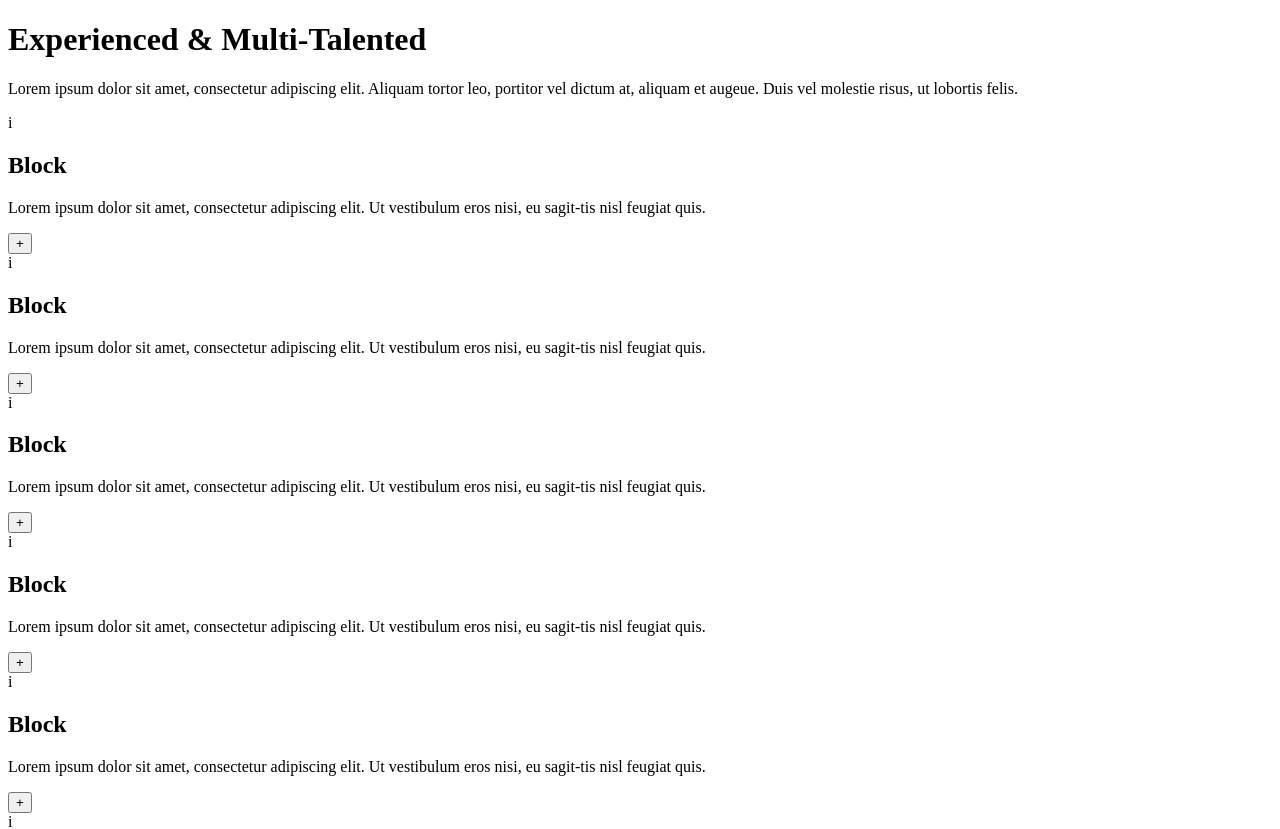
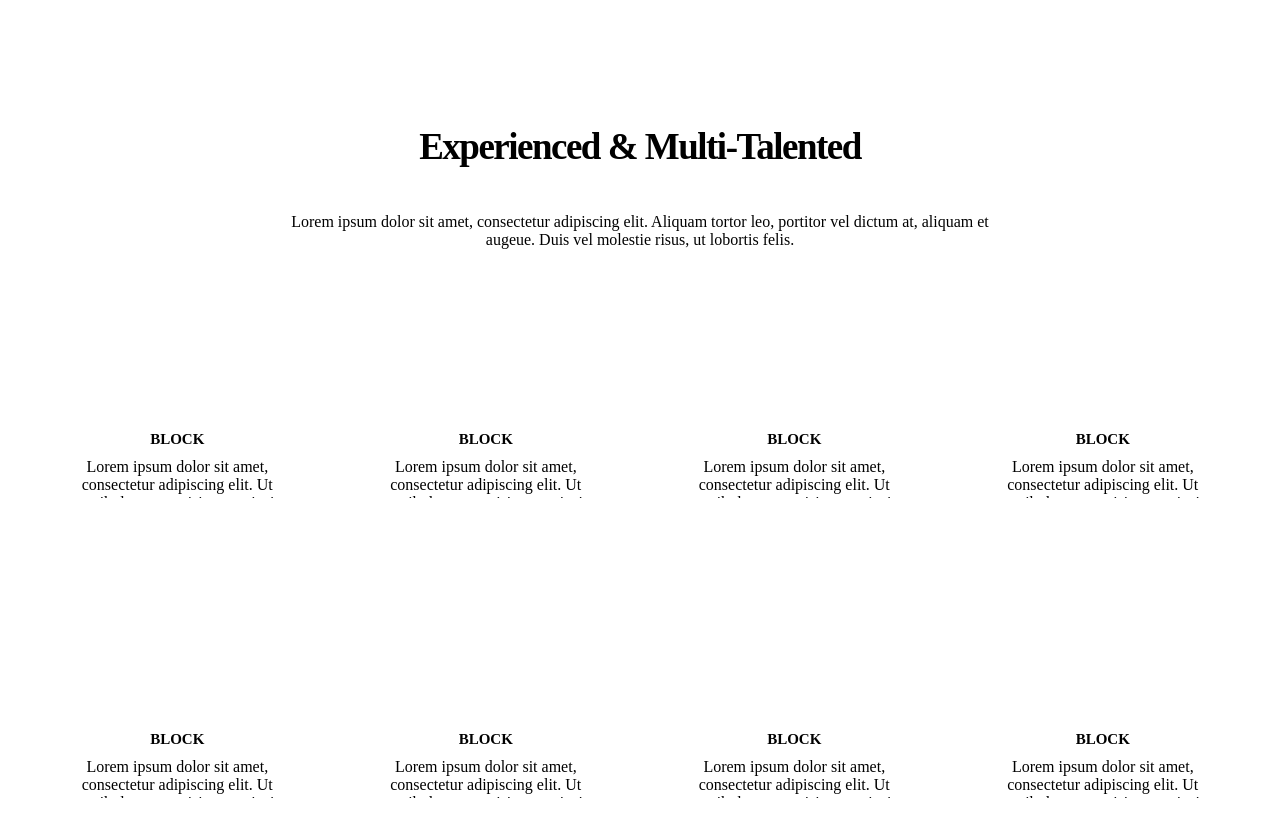
Before and after one commit to jasonvictorio/limesharp-test-2, a Nuxt app: page / in a window 1280 px wide. Shown: the top 829 px of the page. Built offline with nearby package versions, Linux system fonts and the light colour scheme.

Commit message:
Style block component and home page

```diff
--- a/components/BlockComponent.vue
+++ b/components/BlockComponent.vue
@@ -1,8 +1,7 @@
 <template>
   <div class="block">
     <div class="block-header">
-      i
-      <!-- <img class="block-icon" /> -->
+      <img class="block-icon" srcset="~/assets/icon-i_2x.png 2x" src="~/assets/icon-i.png"/>
     </div>
 
     <div class="block-body">
@@ -11,8 +10,9 @@
         {{ description }}
       </p>
       <button class="block-toggle" :class="{ active: isActive }">
-        +
-        <!-- <img src="" alt=""> -->
+        <img src="" alt="">
+        <img srcset="~/assets/icon-plus_2x.png 2x" src="~/assets/icon-plus.png"/>
+        <!-- <img srcset="~/assets/icon-minus_2x.png 2x" src="~/assets/icon-minus.png"/> -->
       </button>
     </div>
   </div>
@@ -35,3 +35,49 @@ export default {
   },
 }
 </script>
+
+<style scoped>
+  .block {
+    border-top-left-radius: 5px;
+    border-top-right-radius: 5px;
+    margin-bottom: 31px;
+    overflow: hidden;
+  }
+
+  .block-header {
+    background-color: var(--green);
+    padding: 32px 0 20px;
+  }
+
+  .block-body {
+    background-color: var(--black);
+    padding: 26px 15px 18px;
+  }
+
+  .block-title {
+    font-size: 15px;
+    margin-bottom: 10px;
+    text-transform: uppercase;
+  }
+
+  .block-description {
+    height: 2.5em;
+    margin: 0 auto 14px;
+    max-width: 230px;
+    overflow: hidden;
+  }
+
+  .block-toggle {
+    align-items: center;
+    appearance: none;
+    background-color: var(--gray-dark);
+    border-radius: 100%;
+    border: none;
+    display: flex;
+    height: 34px;
+    justify-content: center;
+    margin: 0 auto;
+    padding: 0;
+    width: 34px;
+  }
+</style>
--- a/pages/index.vue
+++ b/pages/index.vue
@@ -70,3 +70,42 @@ export default {
   }),
 }
 </script>
+
+<style scoped>
+  .home {
+    padding: 92px 30px 30px;
+    text-align: center;
+  }
+
+  .home-title {
+    font-size: 37px;
+    letter-spacing: -1.5px;
+    margin-bottom: 45px;
+    position: relative;
+  }
+
+  .home-title::after {
+    background-color: var(--white);
+    content: '';
+    height: 2px;
+    margin-top: 16px;
+    position: absolute;
+    right: 50%;
+    top: 100%;
+    transform: translateX(50%);
+    width: 32px;
+  }
+
+  .home-description {
+    margin: 0 auto 47px;
+    max-width: 700px;
+  }
+
+  .home-blocks {
+    column-gap: 30px;
+    display: grid;
+    grid-template-columns: repeat(4, 1fr);
+    max-width: 1506px;
+    margin: 0 auto;
+  }
+</style>
```
